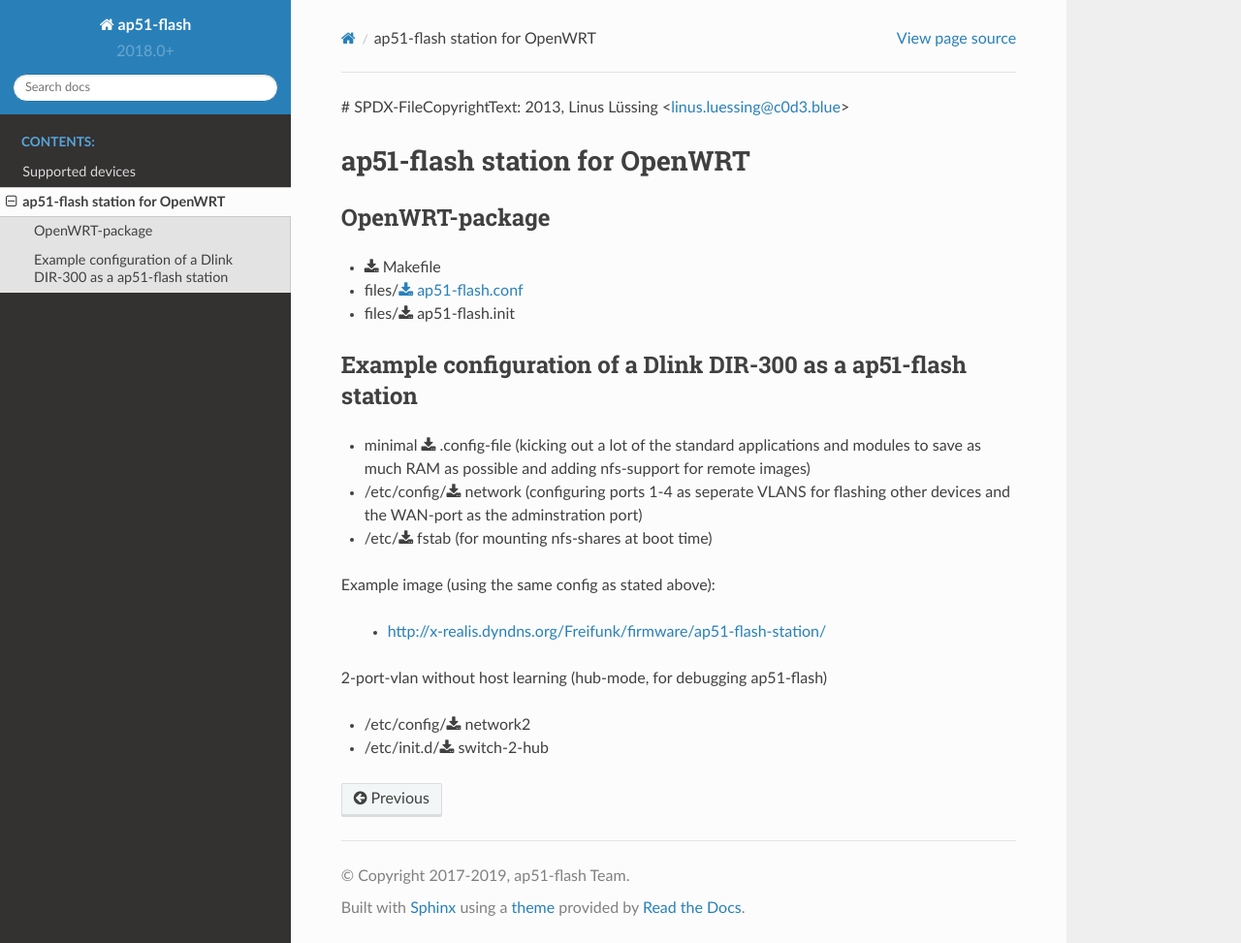
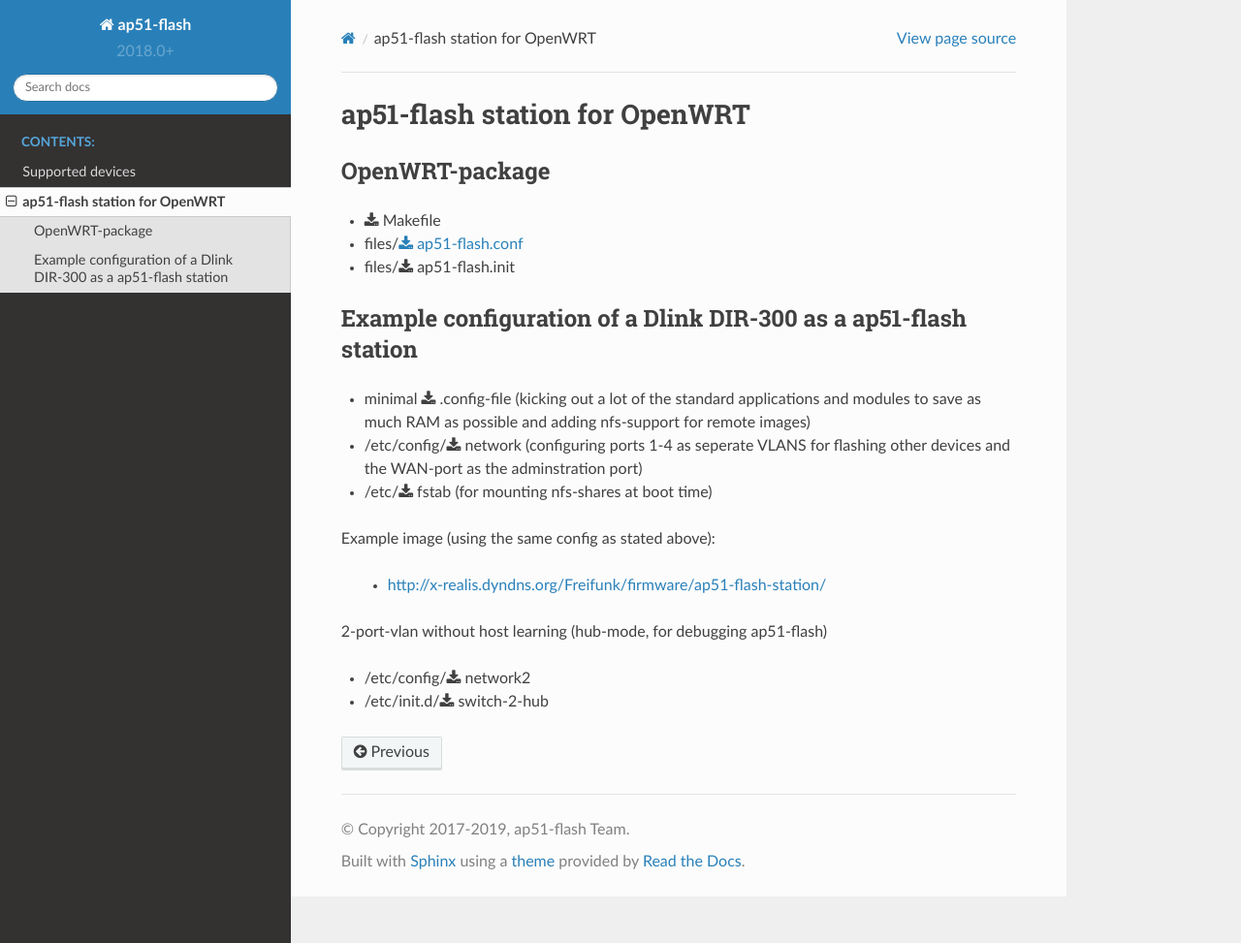
Before and after one commit to ap51-flash/ap51-flash, a Sphinx documentation site: the page built from docs/flash-station/index.rst, in a window 1280 px wide and 973 px high. Shown: the whole window at 97% size. Built offline with Sphinx 7.4.7 and the Read the Docs theme 2.0.0, drawn with Linux system fonts in a browser that asks for light colours.

Commit message:
ap51-flash: Fix SPDX comment style for reStructuredText
Signed-off-by: Sven Eckelmann <seckelmann@datto.com>

```diff
--- a/docs/flash-station/index.rst
+++ b/docs/flash-station/index.rst
@@ -1,5 +1,5 @@
 .. SPDX-License-Identifier: GPL-3.0-or-later
-# SPDX-FileCopyrightText: 2013, Linus Lüssing <linus.luessing@c0d3.blue>
+.. SPDX-FileCopyrightText: 2013, Linus Lüssing <linus.luessing@c0d3.blue>
 
 ==============================
 ap51-flash station for OpenWRT
```
